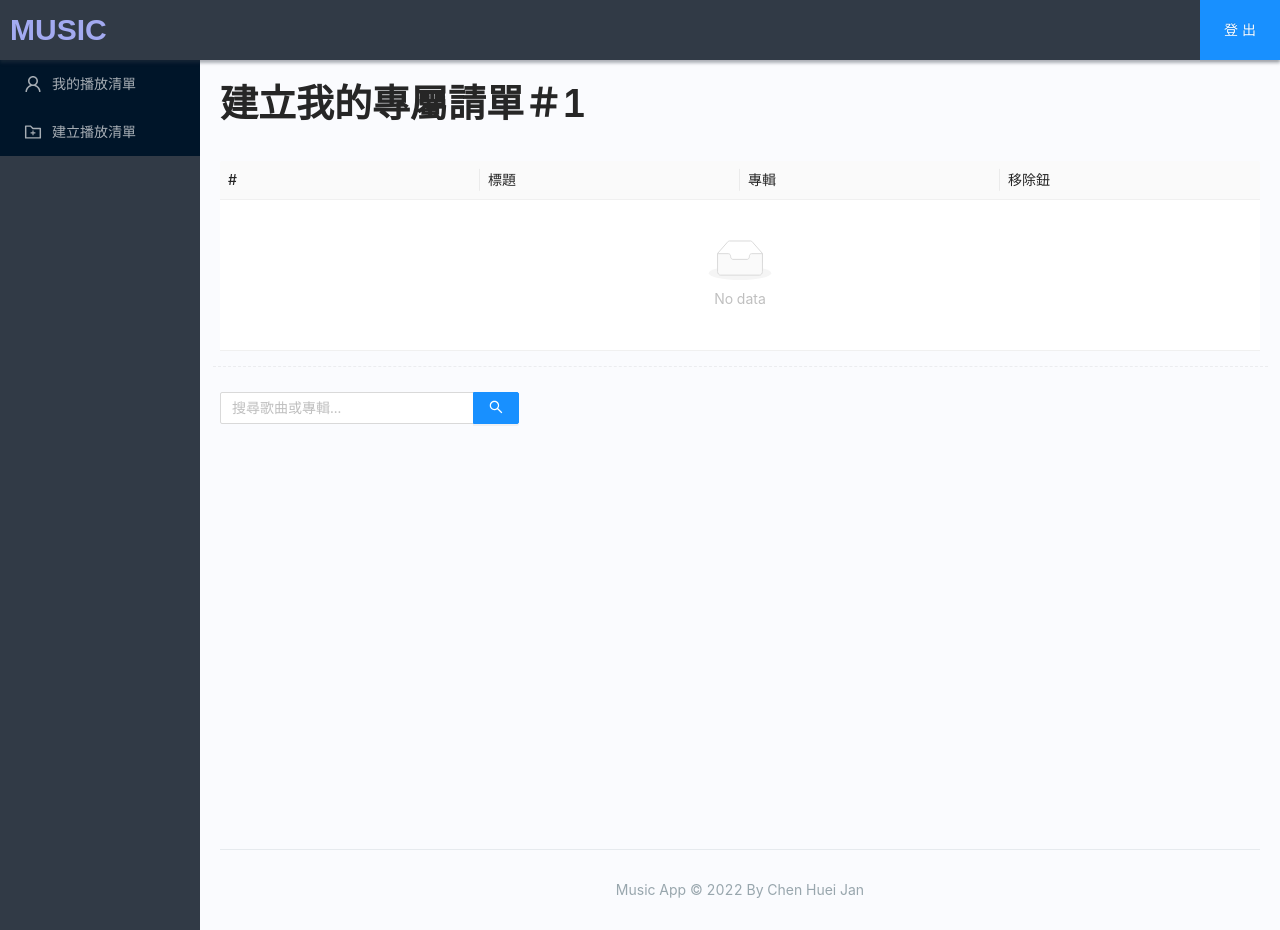
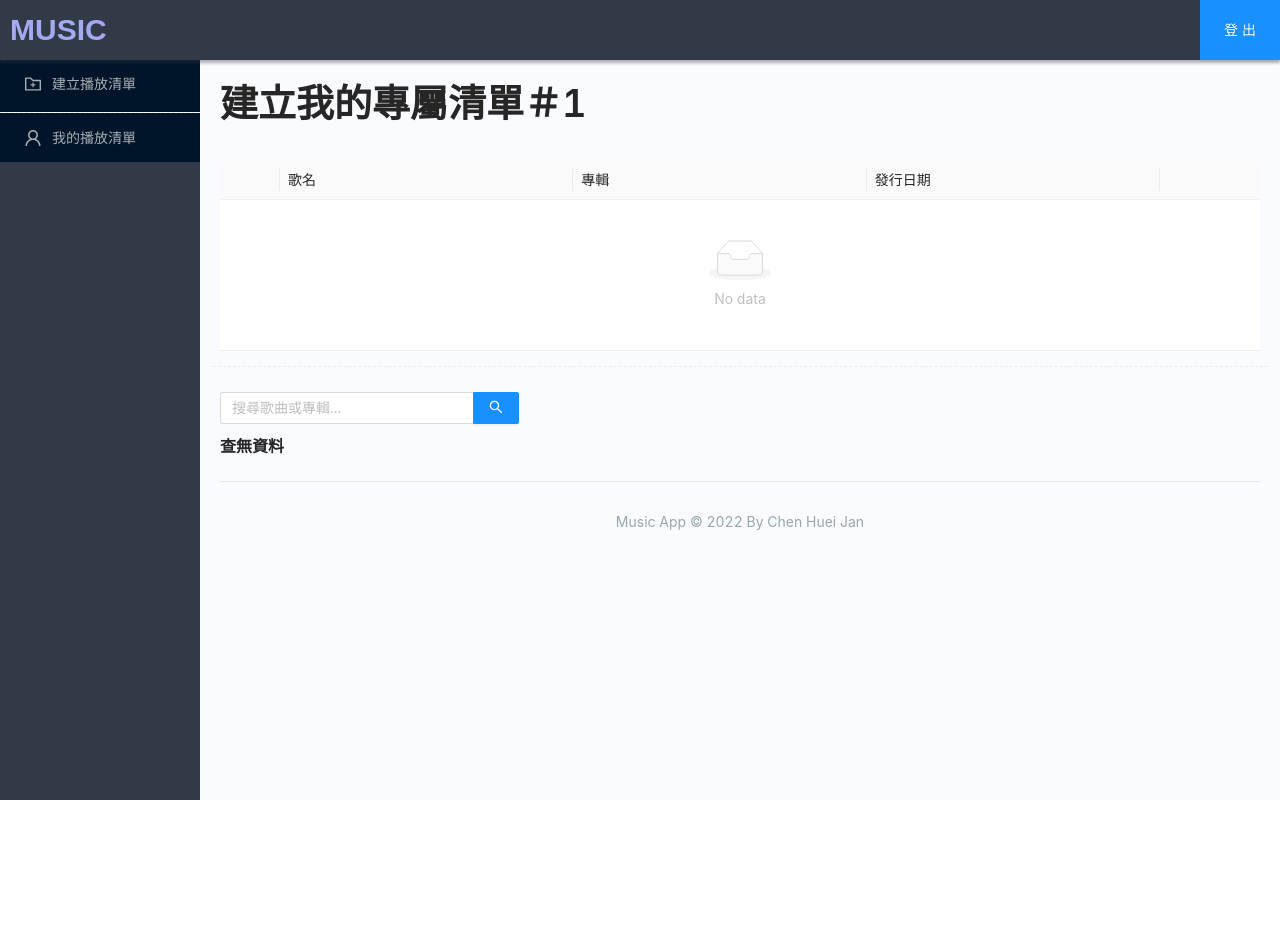
Before and after one commit to chen-chens/project-music-app, a React (Create React App) app: page /master/buildMyPlayList in a window 1280 px wide. After the commit the page ends 800 px from the top, so only its background shows below. Built offline with nearby package versions, Linux system fonts and the light colour scheme.

Commit message:
[v0.1.2] - (1)adjust folder for common components & layouts(2)test add item to playlist

```diff
--- a/src/App.css
+++ b/src/App.css
@@ -65,6 +65,12 @@ body{
     border-bottom: 12px solid transparent;
     border-left: 20px solid #ffffff;
 }
+.ant-list-split .ant-list-item{
+    padding: 12px;
+}
+.ant-list-split .ant-list-item:hover{
+    background-color: blanchedalmond;
+}
 
 .currentPlaying{
     display: flex;
--- /dev/null
+++ b/src/common/components/buttons.tsx
@@ -0,0 +1,19 @@
+import { Button } from "antd";
+import { ButtonType } from "antd/lib/button";
+import { SizeType } from "antd/lib/config-provider/SizeContext";
+import React from "react";
+
+
+interface ButtonProps {
+    onClick?: React.MouseEventHandler<HTMLElement>;
+    disabled?: boolean | undefined;
+    loading?: boolean | undefined;
+    text?: string | undefined;
+    type?: ButtonType;
+    danger?: boolean | undefined;
+    style?: React.CSSProperties;
+    size?: SizeType;
+}
+
+export const AddButton = (props: ButtonProps) => (<Button type="primary" {...props}>新增</Button>);
+export const DeleteButton = (props: ButtonProps) => (<Button {...props}>移除</Button>);
--- a/src/page/buildMyPlayList/index.tsx
+++ b/src/page/buildMyPlayList/index.tsx
@@ -1,11 +1,14 @@
-import { Avatar, Button, Divider, Input, List, Table } from "antd";
-import React, { ReactNode, useState } from "react";
+import { Avatar, Input, List, Table, Typography } from "antd";
+import { PlayCircleFilled } from '@ant-design/icons';
+import React, { useState } from "react";
 import VirtualList from 'rc-virtual-list';
-import BasicLayout from "../../common/basicLayout";
+import BasicLayout from "../../common/layouts/basicLayout";
 import { spotifyApi } from "../../service/url";
 import { useSelector } from "react-redux";
 import { currentUserData } from "../../reduxToolkit";
-import AlertNotification from "../../components/alertNotifacation";
+import AlertNotification from "../../common/components/alertNotifacation";
+import { AddButton, DeleteButton } from "../../common/components/buttons";
+import { ColumnsType } from "antd/lib/table";
 
 export default function BuildMyPlayList(){
     const ContainerHeight = 400;
@@ -13,27 +16,44 @@ export default function BuildMyPlayList(){
     const [ loading, setLoading ] = useState(false);
     const [ searchValue, setSearchValue ] = useState("");
     const [ searchResults, setSearchResults ] = useState<SpotifyApi.TrackObjectFull[]>([]);
-    // const [ apiCall, setApiCall ] = useState<Promise<SpotifyApi.SearchResponse>|null>(null);
+    const [ userPlayList, setUserPlayList ] = useState<SpotifyApi.TrackObjectFull[]>([]);
 
-    const columns = [
+
+    const columns: ColumnsType<SpotifyApi.TrackObjectFull> = [
         {
-            title: '#',
-            dataIndex: 'name',
+            title: '',
+            width: 60,
+            onCell: () => ({style: {textAlign: "center"}}),
+            render: (row: SpotifyApi.TrackObjectFull) => (
+                <PlayCircleFilled style={{fontSize: 25}} onClick={()=> {}}/>
+            )
         },
         {
-            title: '標題',
-            dataIndex: 'name',
+            title: '歌名',
+            render: (row: SpotifyApi.TrackObjectFull) => (
+                <List.Item.Meta
+                    avatar={<Avatar src={row.album.images[1].url} />}
+                    title={row.name}
+                    description={getArtistNames(row.artists)}
+                />
+            )
         },
         {
             title: '專輯',
-            dataIndex: 'name',
+            dataIndex: ['album', 'name'],
         },
         {
-            title: '移除鈕',
-            dataIndex: 'name',
+            title: '發行日期',
+            dataIndex: ['album', 'release_date'],
+        },
+        {
+            title: '',
+            width: 100,
+            render: (row: SpotifyApi.TrackObjectFull) => (
+                <DeleteButton onClick={()=> {}}/>
+            )
         },
     ];
-
 
     const onSearch = (value: string) => {
         console.log(value);
@@ -65,8 +85,6 @@ export default function BuildMyPlayList(){
         }
     };
 
-
-
     const getArtistNames = (artistsData: SpotifyApi.ArtistObjectSimplified[]): string => {
         const artistNames = artistsData.map(item => item.name);
         return artistNames.join();
@@ -74,16 +92,14 @@ export default function BuildMyPlayList(){
 
     return(
         <BasicLayout
-            title="建立我的專屬請單＃1"
+            title="建立我的專屬清單＃1"
             main={
                 <Table
                     size="small"
                     loading={loading}
-                    // bordered
                     rowKey="id"
                     columns={columns}
-                    dataSource={[]}
-                    // dataSource={userPlayList}
+                    dataSource={userPlayList}
                     scroll={{ y: 400}}
                 />
             }
@@ -98,6 +114,8 @@ export default function BuildMyPlayList(){
                         enterButton
                         style={{width: 300, margin: "10px 0"}}
                     />
+                    {   searchResults.length > 0
+                        ?
                             <List>
                                 <VirtualList
                                     data={searchResults}
@@ -107,20 +125,22 @@ export default function BuildMyPlayList(){
                                     // onScroll={()}
                                 >
                                     {item => (
-                                <List.Item key={item.id}>
+                                        <List.Item
+                                            key={item.id}
+                                            extra={<AddButton onClick={()=> setUserPlayList([...userPlayList, item])}/>}
+                                        >
                                             <List.Item.Meta
                                                 avatar={<Avatar src={item.album.images[1].url} />}
                                                 title={item.name}
                                                 description={getArtistNames(item.artists)}
                                             />
-                                    <div style={{flex: "1 1"}}>
-                                        {item.album.name} / {item.album.release_date}
-                                    </div>
-                                    <Button>新增</Button>
                                         </List.Item>
                                     )}
                                 </VirtualList>
                             </List>
+                        :
+                            <Typography.Title level={5}>查無資料</Typography.Title>
+                    }
                 </>
             }
         />
--- a/src/page/home/components/navBar.tsx
+++ b/src/page/home/components/navBar.tsx
@@ -1,4 +1,4 @@
-import { Menu } from "antd";
+import { Divider, Menu } from "antd";
 import { UserOutlined, FolderAddOutlined } from '@ant-design/icons';
 import { SideBar } from "../layouts";
 import React from "react";
@@ -12,11 +12,12 @@ export default function NavBar({showMobileNav}: {showMobileNav: boolean}){
     return(
         <SideBar showMobileNav={showMobileNav}>
             <Menu theme="dark" mode="inline" onClick={(e) => navigate(`/master/${e.key}`)}>
+                <Menu.Item key="buildMyPlayList" icon={<FolderAddOutlined style={iconStyle}/>}>
+                    建立播放清單
+                </Menu.Item>
+                <Divider style={{background: "#fff", margin: "5px 0"}} dashed/>
                 <Menu.Item key="myPlayLists" icon={<UserOutlined style={iconStyle}/>}>
                     我的播放清單
-                </Menu.Item>
-                <Menu.Item key="buildMyPlayList" icon={<FolderAddOutlined style={iconStyle}/>}>
-                    建立播放清單
                 </Menu.Item>
             </Menu>
         </SideBar>
--- a/src/page/home/components/recommendation.tsx
+++ b/src/page/home/components/recommendation.tsx
@@ -2,7 +2,7 @@ import { Card, Spin, Tabs, Typography } from "antd";
 import Meta from "antd/lib/card/Meta";
 import React, { useEffect, useState } from "react";
 import { useSelector } from "react-redux";
-import AlertNotification from "../../../components/alertNotifacation";
+import AlertNotification from "../../../common/components/alertNotifacation";
 import { currentUserData } from "../../../reduxToolkit";
 import { spotifyApi } from "../../../service/url";
 import { Genrees } from "../../../type/genrees";
@@ -11,7 +11,7 @@ import { DetailList } from "../layouts";
 
 export default function Recommendation(){
     const token = useSelector(currentUserData.token);
-    const [ recommendationList, setRecommendationList ] = useState<globalThis.SpotifyApi.RecommendationsFromSeedsResponse>();
+    const [ recommendationList, setRecommendationList ] = useState<SpotifyApi.TrackObjectFull[]>([]);
     const [ genresKey, setGenresKey ] = useState<string>(Genrees.NEW_RELEASE);
     const [ loading, setLoading ] = useState(false);
     const [ targetItem, setTargetItem ] = useState<SpotifyApi.TrackObjectFull>();
@@ -50,7 +50,8 @@ export default function Recommendation(){
             spotifyApi().getRecommendations({ seed_genres: genresKey })
             .then(res => {
                 console.log("res: ",res);
-                setRecommendationList(res);
+                const dataWithPreviewUrl = res.tracks.filter(item => item.preview_url !== null);
+                setRecommendationList(dataWithPreviewUrl);
             }).catch(err => {
                 console.log("err: ",err);
                 AlertNotification({
@@ -69,7 +70,7 @@ export default function Recommendation(){
                     <Tabs.TabPane tab={tag.title} key={tag.key}>
                         <Spin spinning={loading}>
                             <DetailList>
-                                {recommendationList?.tracks.map(item => (
+                                {recommendationList?.map(item => (
                                     <Card
                                         key={item.id}
                                         hoverable
--- a/src/page/home/layouts/index.tsx
+++ b/src/page/home/layouts/index.tsx
@@ -74,10 +74,9 @@ export const MainBody = styled.section`
 `;
 
 export const DetailList = styled.main`
-    min-height: calc(100vh - 120px);
     display: flex;
     flex-wrap: wrap;
-    align-items: stretch;
+    /* align-items: stretch; */
 `;
 
 
--- a/src/page/logIn/loginForm.tsx
+++ b/src/page/logIn/loginForm.tsx
@@ -1,6 +1,6 @@
 import {Form,Input,Button} from 'antd';
 import { UserOutlined, LockOutlined } from '@ant-design/icons';
-import AlertNotification from '../../components/alertNotifacation';
+import AlertNotification from '../../common/components/alertNotifacation';
 
 const LoginForm = () =>{
     const config = [{ required: true, message: '必填欄位' }];
--- a/src/reduxToolkit/slices/currentUserSlice.ts
+++ b/src/reduxToolkit/slices/currentUserSlice.ts
@@ -1,8 +1,13 @@
 import { createSlice, PayloadAction } from "@reduxjs/toolkit";
 import { RootState } from "../store";
 
+interface UserDataType{
+    id: string;
+    playList: SpotifyApi.TrackObjectFull[];
+}
+
 interface CurrentUserType {
-    userData: any[]|null;
+    userData: UserDataType|null;
     token: string|null;
     expired: boolean;
 
@@ -27,7 +32,7 @@ export const currentUserSlice = createSlice({
         userNotExpired: (state) => {
             state.expired = false;
         },
-        getUserData: (state, action: PayloadAction<any[]|null>) => {
+        getUserData: (state, action: PayloadAction<UserDataType|null>) => {
             state.userData = action.payload;
         },
         logout: (state) => {
```
Also changed, not shown: src/common/components/alertNotifacation.tsx (renamed from src/components/alertNotifacation.tsx), src/common/components/playBar.tsx (renamed from src/components/playBar.tsx), src/common/layouts/basicLayout.tsx (renamed from src/common/basicLayout.tsx). Lines whose indentation alone changed are shown as unchanged.
